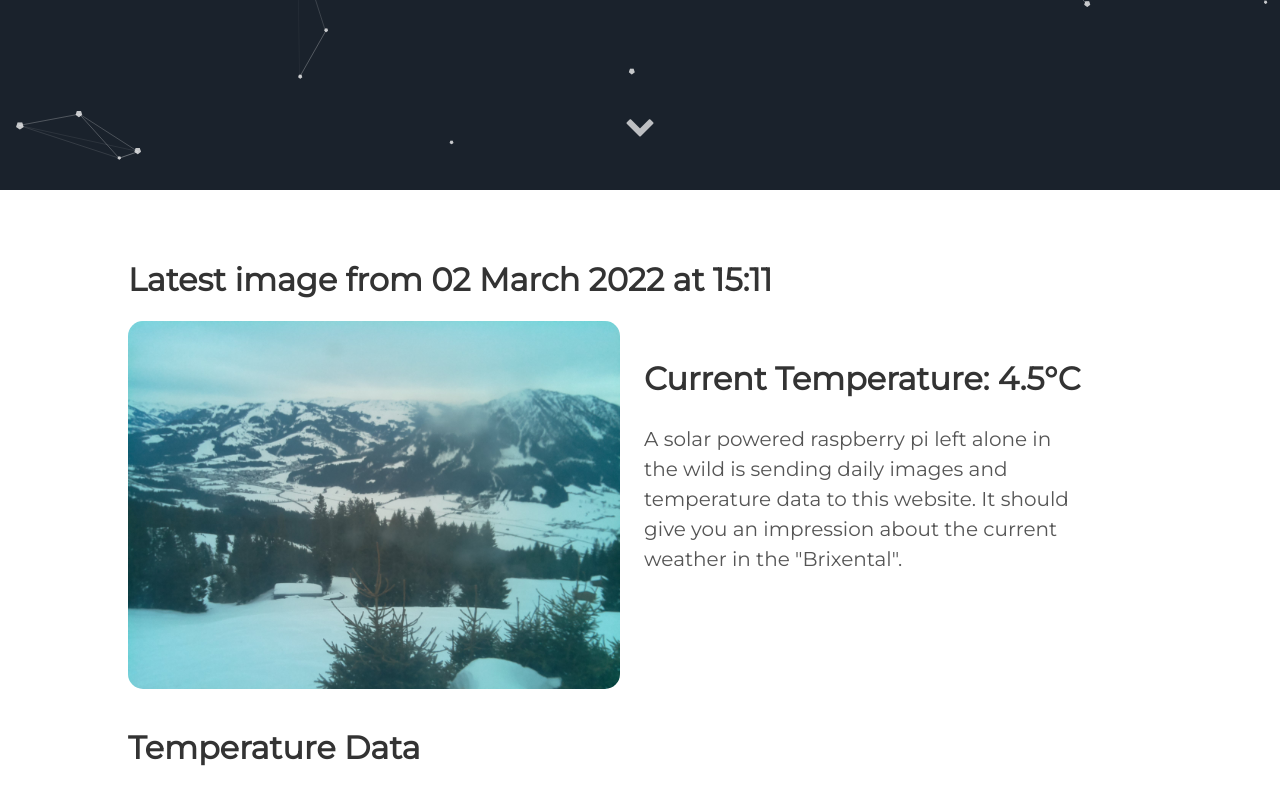
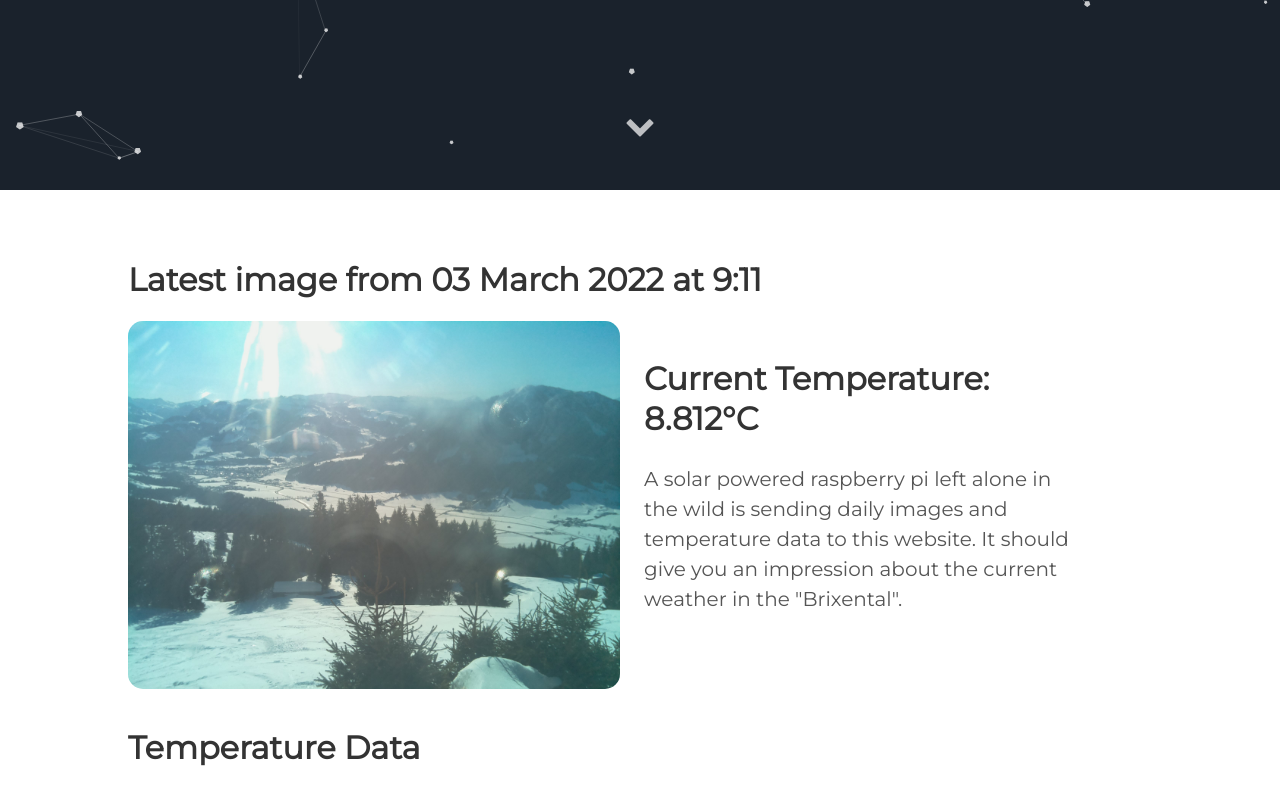
Before and after one commit to vektorious/vektorious.github.io, a Jekyll site: the page built from resources/huette.md, in a window 1280 px wide and 900 px high, scrolled down 710 px. Shown: the top 805 px of the window. Built offline with Jekyll 4.4.1, drawn with Linux system fonts in a browser that asks for light colours.

Commit message:
I'm a bot beep boop

```diff
--- a/resources/huette.md
+++ b/resources/huette.md
@@ -6,13 +6,13 @@ image: '/assets/img/'
 description: 'Live image from the Austrian alps'
 twitter_text: ' '
 ---
-## Latest image from 02 March 2022 at 15:11
+## Latest image from 03 March 2022 at  9:11
 <div class="huette">
   <div class="huette-image">
     <img src="{{ "/assets/img/huette.jpg" | prepend: site.baseurl }}">
   </div>
   <div class="huette-text">
-        <h2>Current Temperature: 4.5°C</h2>
+        <h2>Current Temperature: 8.812°C</h2>
         <p>A solar powered raspberry pi left alone in the wild is sending daily images and temperature data to this website. It should give you an impression about the current weather in the "Brixental".</p>
 
   </div>
```
Also changed, not shown: rpi-script/2022-03-03_090951.txt (renamed from rpi-script/2022-03-02_150949.txt, +5 -5 lines), rpi-script/huette.md (+2 -2 lines), assets/img/huette.jpg, assets/img/temp_plot.png, rpi-script/temp_plot.png, 1 other file.
